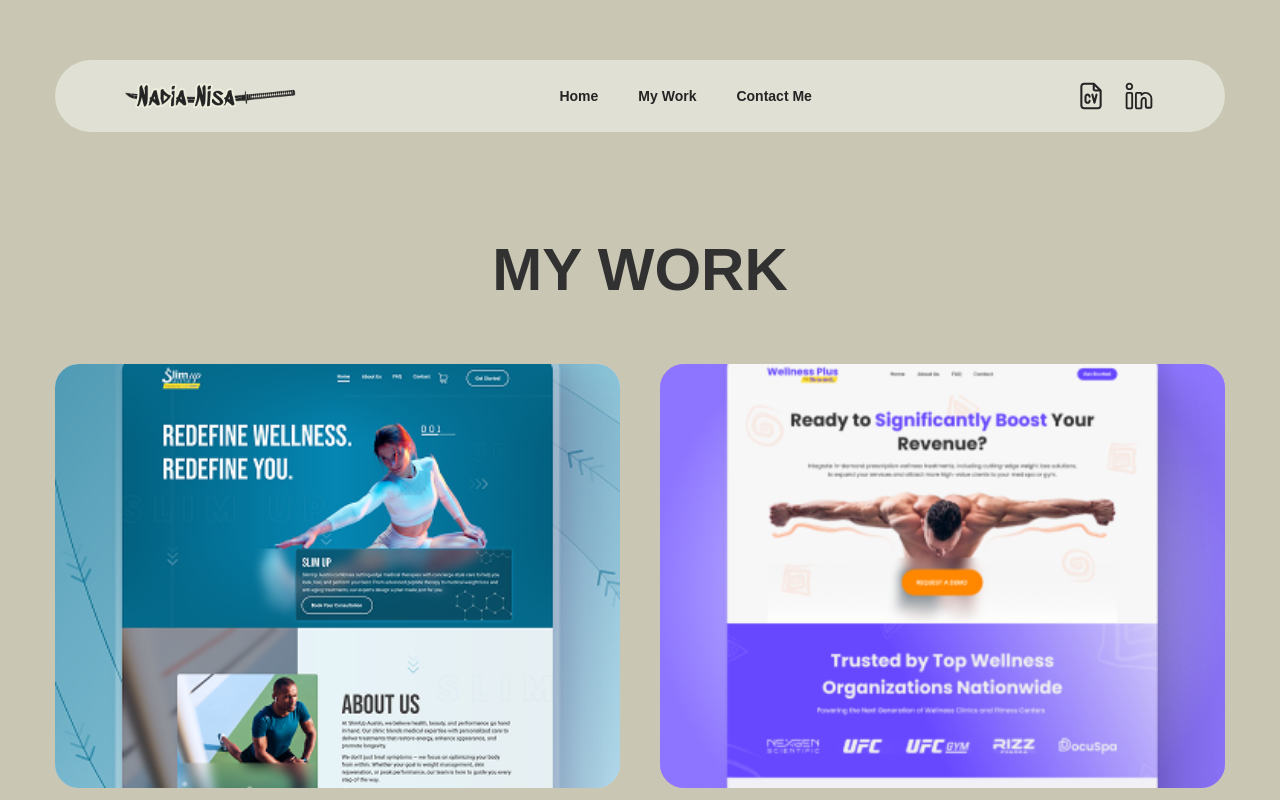
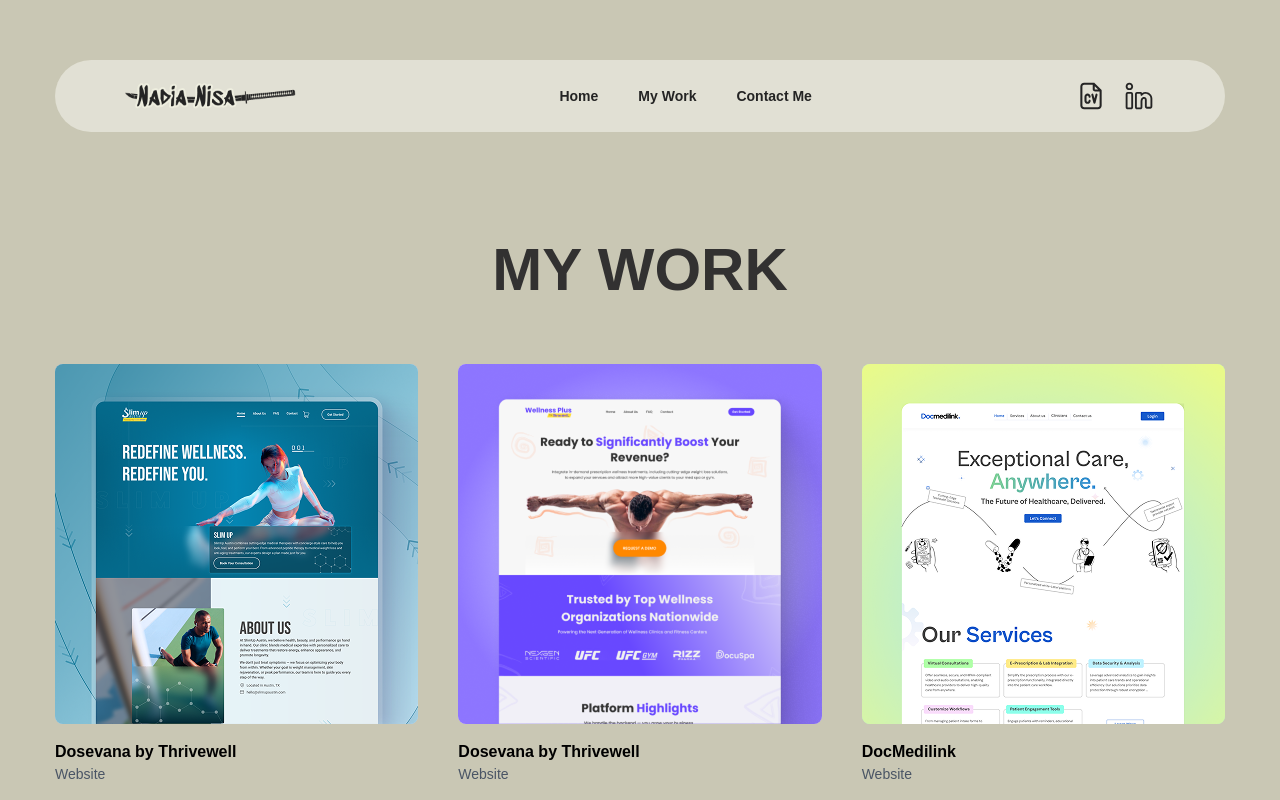
Before and after one commit to nadisa9898/Portfolio, a React (Vite) app: page /my-work in a window 1280 px wide. Shown: the top 800 px of the page. Built offline with nearby package versions, Linux system fonts and the light colour scheme; a web font is replaced by a local one.

Commit message:
Const value separated

```diff
--- a/src/components/MyWork.jsx
+++ b/src/components/MyWork.jsx
@@ -1,56 +1,13 @@
 import { Link } from 'react-router-dom';
 import { useState, useEffect, useRef } from 'react';
+import { projects } from '../utils/my-work';
 
 export default function MyWork() {
   const [isPaused, setIsPaused] = useState(false);
   const [activeIndex, setActiveIndex] = useState(0);
   const scrollContainerRef = useRef(null);
 
-  const projects = [
-    {
-      title: 'Dosevana by Thrivewell',
-      type: 'Website',
-      img: '/images/slimup.png',
-      link: 'https://nexgenmdscientific.com/',
-      bgClass: 'bg-blue-200',
-    },
-    {
-      title: 'Dosevana by Thrivewell',
-      type: 'Website',
-      img: '/images/dosevana2.png',
-      link: 'https://nexgenmdscientific.com/',
-      bgClass: 'bg-purple-200 flex justify-center',
-      imgClass: 'block mx-auto',
-    },
-    {
-      title: 'DocMedilink',
-      type: 'Website',
-      img: '/images/docmedicLink.png',
-      link: 'https://nexgenmdscientific.com/',
-      bgClass: 'bg-green-200',
-    },
-    {
-      title: 'Epiq Script',
-      type: 'SaaS - Health Tech',
-      img: '/images/epiqScript.png',
-      link: 'https://nexgenmdscientific.com/',
-      bgClass: 'bg-green-300',
-    },
-    {
-      title: 'NexGen Scientific',
-      type: 'Website',
-      img: '/images/nexgen.png',
-      link: 'https://nexgenmdscientific.com/',
-      bgClass: 'bg-blue-300',
-    },
-    {
-      title: 'Rizz Pharma',
-      type: 'Website',
-      img: '/images/ufc.png',
-      link: 'https://nexgenmdscientific.com/',
-      bgClass: 'bg-purple-400',
-    },
-  ];
+
 
   const originalLength = projects.length;
   // Duplicate items drastically to create an endless scroll illusion (12 copies)
@@ -186,8 +143,7 @@ export default function MyWork() {
             >
               <img
                 src={project.img}
-                className={`w-full h-full object-cover group-hover:scale-105 transition duration-300 ${
-                  project.imgClass || ''
+                className={`w-full h-full object-cover group-hover:scale-105 transition duration-300 ${project.imgClass || ''
                   }`}
                 alt={project.title}
               />
@@ -203,8 +159,7 @@ export default function MyWork() {
           <span
             key={index}
             onClick={() => scrollToDot(index)}
-            className={`h-1 cursor-pointer transition-all duration-300 rounded-full ${
-              activeIndex === index ? 'w-10 bg-gray-800' : 'w-3 bg-gray-400'
+            className={`h-1 cursor-pointer transition-all duration-300 rounded-full ${activeIndex === index ? 'w-10 bg-gray-800' : 'w-3 bg-gray-400'
               }`}
           ></span>
         ))}
--- a/src/pages/MyWorkPage.jsx
+++ b/src/pages/MyWorkPage.jsx
@@ -1,37 +1,7 @@
 import React from 'react';
+import { projects } from '../utils/my-work';
 
 export default function MyWorkPage() {
-  const projects = [
-    {
-      title: 'SlimUp Austin',
-      type: 'Website',
-      img: '/images/slimup.png',
-      link: 'https://nexgenmdscientific.com/',
-      bgClass: 'bg-blue-200',
-    },
-    {
-      title: 'Dosevana by Thrivewell',
-      type: 'Website',
-      img: '/images/dosevana2.png',
-      link: 'https://nexgenmdscientific.com/',
-      bgClass: 'bg-purple-400 flex justify-center', // The screenshot shows a lighter purple or maybe the image has a different bg for this page. Let's use bg-purple-400.
-      imgClass: 'block mx-auto',
-    },
-    {
-      title: 'DocMedilink',
-      type: 'Website',
-      img: '/images/docmedicLink.png',
-      link: 'https://nexgenmdscientific.com/',
-      bgClass: 'bg-[#e3f9a6]', // Approximate color from the picture
-    },
-    {
-      title: 'Rizz Pharma',
-      type: 'Website',
-      img: '/images/ufc.png',
-      link: 'https://nexgenmdscientific.com/',
-      bgClass: 'bg-[#c5218d]', // Approximate color from the picture
-    },
-  ];
 
   return (
     <div className="max-w-[1170px] mx-auto px-4 md:px-0 md:pt-15 pb-24">
@@ -39,7 +9,7 @@ export default function MyWorkPage() {
         MY WORK
       </h1>
 
-      <div className="grid md:grid-cols-2 gap-10">
+      <div className="grid md:grid-cols-3 gap-10">
         {projects.map((project, index) => (
           <a
             key={index}
@@ -49,18 +19,17 @@ export default function MyWorkPage() {
             className="group cursor-pointer block"
           >
             <div
-              className={`rounded-[1.5rem] overflow-hidden w-full aspect-[4/3] ${project.bgClass} flex items-center justify-center p-0`}
+              className={`rounded-lg overflow-hidden w-full h-[360px] ${project.bgClass}`}
             >
               <img
                 src={project.img}
-                className={`w-full h-full object-cover group-hover:scale-105 transition duration-500 ease-in-out ${
-                  project.imgClass || ''
-                }`}
+                className={`w-full h-full object-cover group-hover:scale-105 transition duration-300 ${project.imgClass || ''
+                  }`}
                 alt={project.title}
               />
             </div>
-            <h3 className="mt-5 text-2xl font-bold text-gray-800">{project.title}</h3>
-            <p className="text-base text-gray-500 mt-1">{project.type}</p>
+            <h3 className="mt-4 font-semibold">{project.title}</h3>
+            <p className="text-sm text-gray-600">{project.type}</p>
           </a>
         ))}
       </div>
--- /dev/null
+++ b/src/utils/my-work.js
@@ -0,0 +1,45 @@
+export const projects = [
+    {
+        title: 'Dosevana by Thrivewell',
+        type: 'Website',
+        img: '/images/slimup.png',
+        link: 'https://nexgenmdscientific.com/',
+        bgClass: 'bg-blue-200',
+    },
+    {
+        title: 'Dosevana by Thrivewell',
+        type: 'Website',
+        img: '/images/dosevana2.png',
+        link: 'https://nexgenmdscientific.com/',
+        bgClass: 'bg-purple-200 flex justify-center',
+        imgClass: 'block mx-auto',
+    },
+    {
+        title: 'DocMedilink',
+        type: 'Website',
+        img: '/images/docmedicLink.png',
+        link: 'https://nexgenmdscientific.com/',
+        bgClass: 'bg-green-200',
+    },
+    {
+        title: 'Epiq Script',
+        type: 'SaaS - Health Tech',
+        img: '/images/epiqScript.png',
+        link: 'https://nexgenmdscientific.com/',
+        bgClass: 'bg-green-300',
+    },
+    {
+        title: 'NexGen Scientific',
+        type: 'Website',
+        img: '/images/nexgen.png',
+        link: 'https://nexgenmdscientific.com/',
+        bgClass: 'bg-blue-300',
+    },
+    {
+        title: 'Rizz Pharma',
+        type: 'Website',
+        img: '/images/ufc.png',
+        link: 'https://nexgenmdscientific.com/',
+        bgClass: 'bg-purple-400',
+    },
+];
```
Lines whose indentation alone changed are shown as unchanged.
